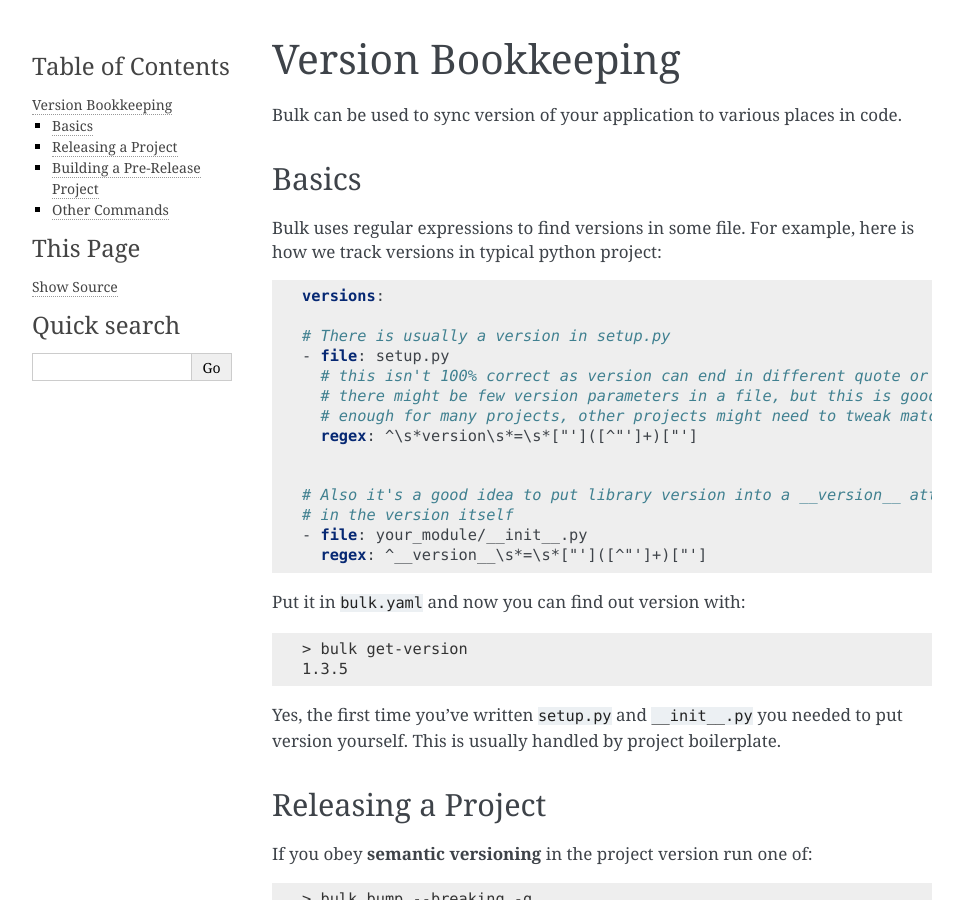
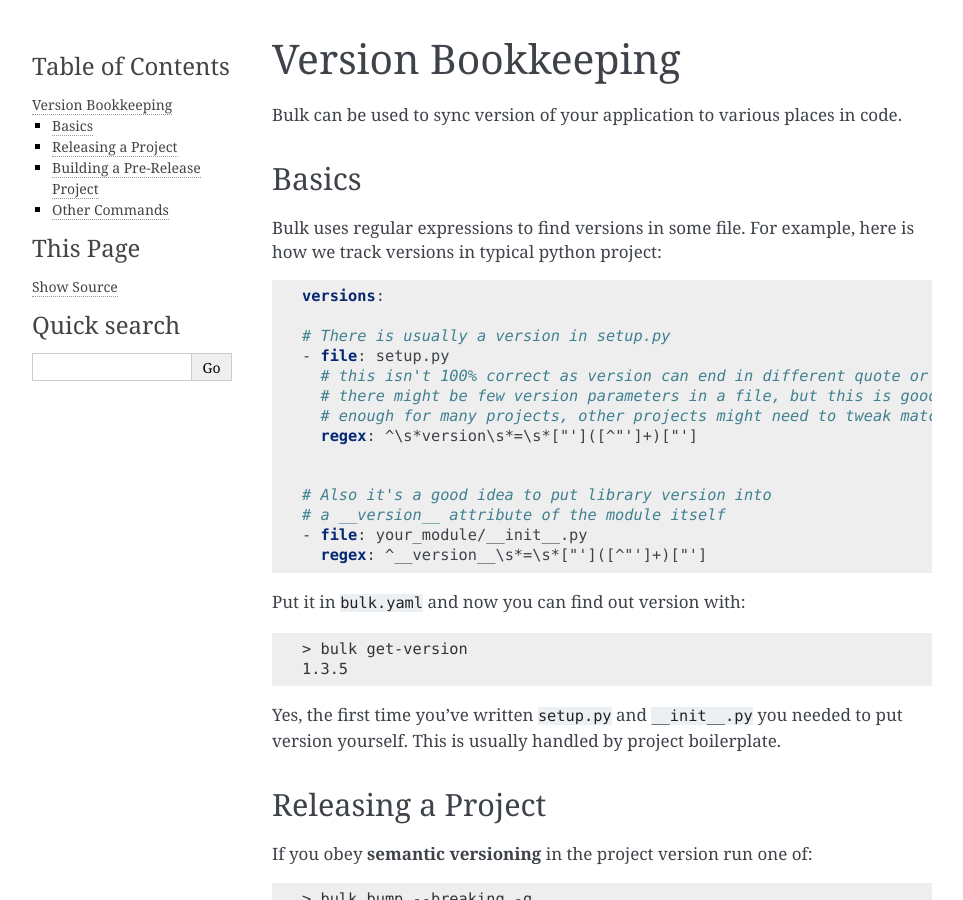
Before and after one commit to tailhook/bulk, a Sphinx documentation site: the page built from doc/version.rst, in a window 1280 px wide and 900 px high. Shown: the whole window, without its empty margins (148-1111 px from the left). Built offline with Sphinx 7.4.7, drawn with Linux system fonts in a browser that asks for light colours.

Commit message:
Fix typo

```diff
--- a/doc/version.rst
+++ b/doc/version.rst
@@ -22,8 +22,8 @@ here is how we track versions in typical python project:
       regex: ^\s*version\s*=\s*["']([^"']+)["']
 
 
-    # Also it's a good idea to put library version into a __version__ attribute
-    # in the version itself
+    # Also it's a good idea to put library version into
+    # a __version__ attribute of the module itself
     - file: your_module/__init__.py
       regex: ^__version__\s*=\s*["']([^"']+)["']
 
```
